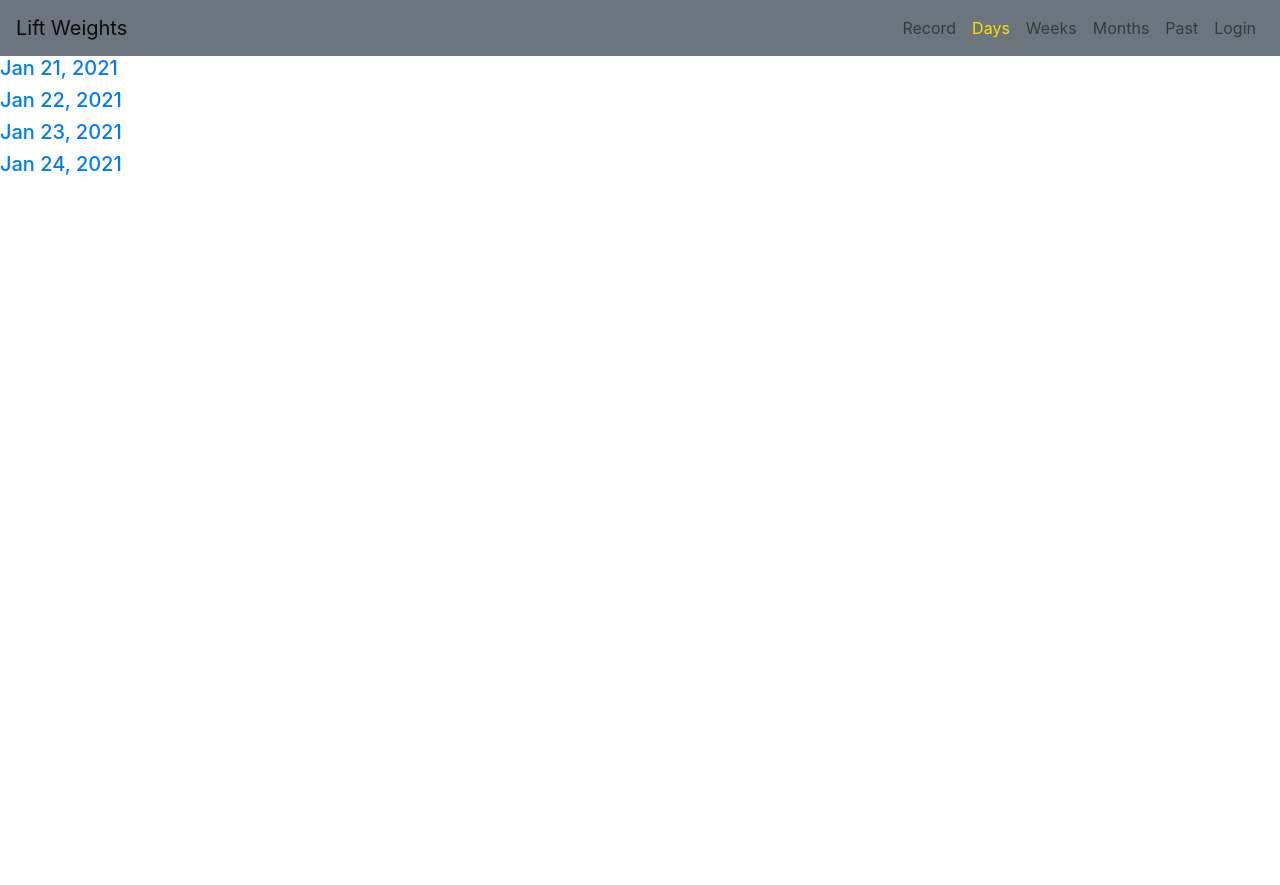
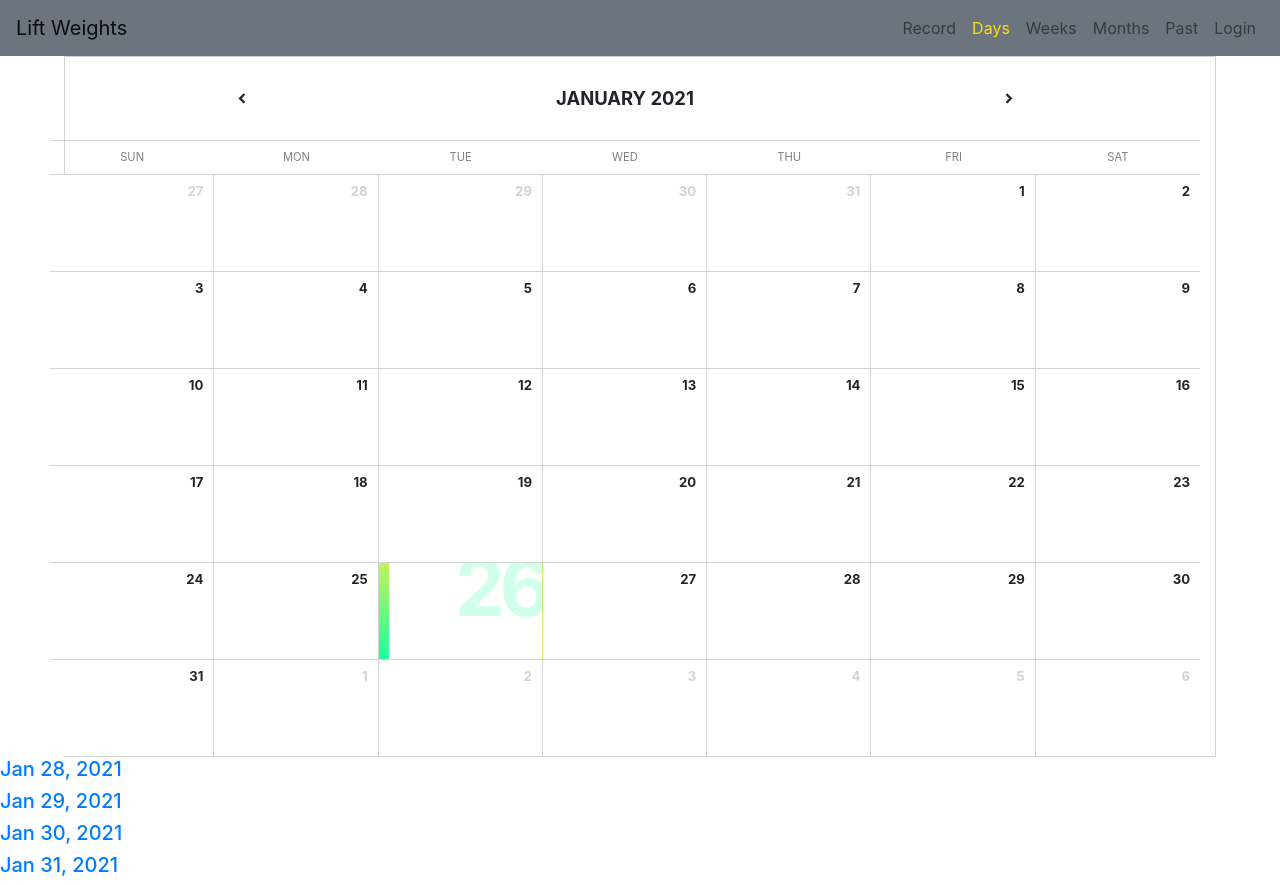
Before and after one commit to dtran5/liftweights, a React (Create React App) app: page /dailyworkouts in a window 1280 px wide. Before the commit the page ends 800 px from the top, so only its background shows below. Built offline with nearby package versions, Linux system fonts and the light colour scheme.

Commit message:
Create calendar component
Render calendar component. Calendar auto selects current date and will
show on screen.

```diff
--- a/package.json
+++ b/package.json
@@ -7,6 +7,7 @@
     "@testing-library/react": "^11.2.3",
     "@testing-library/user-event": "^12.6.0",
     "bootstrap": "^4.6.0",
+    "date-fns": "^2.16.1",
     "node-sass": "^4.14.1",
     "react": "^17.0.1",
     "react-bootstrap": "^1.4.3",
--- a/src/App.js
+++ b/src/App.js
@@ -2,7 +2,7 @@
 import { BrowserRouter as Router, Route, Switch } from 'react-router-dom';
 
 import MainNavigation from './components/Navigation/MainNavigation'
-import LoginPage from './components/Login'
+import LoginPage from './components/Login/Login'
 import WorkoutDays from './components/Days/WorkoutDays';
 import WorkoutDay from './components/Days/WorkoutDay'
 
@@ -14,8 +14,8 @@
 const App = () => {
   let workoutData = [
     {
-        date: 'Jan 21, 2021',
-        id: '01212021',
+        date: 'Jan 28, 2021',
+        id: '01282021',
         exercises: [
             {
                 name: 'Bench Press',
@@ -41,8 +41,8 @@
         ]
     },
     {
-        date: 'Jan 22, 2021',
-        id: '01222021',
+        date: 'Jan 29, 2021',
+        id: '01292021',
         exercises: [
             {
                 name: 'Overhead Press',
@@ -68,8 +68,8 @@
         ]
     },
     {
-      date: 'Jan 23, 2021',
-      id: '01232021',
+      date: 'Jan 30, 2021',
+      id: '01302021',
       exercises: [
           {
               name: 'Barbell Row',
@@ -95,8 +95,8 @@
       ]
     },
   {
-    date: 'Jan 24, 2021',
-    id: '01242021',
+    date: 'Jan 31, 2021',
+    id: '01312021',
     exercises: [
         {
             name: 'Sumo Deadlift',
--- /dev/null
+++ b/src/components/Calendar/Calendar.css
@@ -0,0 +1,158 @@
+@import url(https://fonts.googleapis.com/css?family=Open+Sans:300,400,700);
+@import url(https://fonts.googleapis.com/icon?family=Material+Icons);
+.icon {
+    font-family: 'Material Icons', serif;
+    font-style: normal;
+    display: inline-block;
+    vertical-align: middle;
+    line-height: 1;
+    text-transform: none;
+    letter-spacing: normal;
+    word-wrap: normal;
+    white-space: nowrap;
+    direction: ltr;
+    -webkit-font-smoothing: antialiased;
+    text-rendering: optimizeLegibility;
+    -moz-osx-font-smoothing: grayscale;
+    font-feature-settings: 'liga';
+}
+/* GENERAL */
+* {
+    box-sizing: border-box;
+}
+body {
+    font-family: 'Open Sans', 'Helvetica Neue', 'Helvetica', 'Arial', sans-serif;
+    font-size: 1em;
+    font-weight: 300;
+    line-height: 1.5;
+    position: relative;
+}
+header {
+    display: block;
+    width: 100%;
+    padding: 1.75em 0;
+    border-bottom: 1px solid lightgray;
+    background: white;
+}
+/* GRID */
+.row {
+    margin: 0;
+    padding: 0;
+    display: flex;
+    flex-direction: row;
+    flex-wrap: wrap;
+    width: 100%;
+}
+.row-middle {
+    align-items: center;
+}
+.column {
+    flex-grow: 1;
+    flex-basis: 0;
+    max-width: 100%;
+}
+/* Calendar */
+.calendar {
+    display: block;
+    position: relative;
+    width: 90%;
+    background: white;
+    border: 1px solid lightgray;
+    height: auto;
+    margin:0 auto;
+}
+.calendar .header {
+    text-align: center;
+    text-transform: uppercase;
+    font-weight: 700;
+    font-size: 115%;
+    padding: 1.5em 0;
+    border-bottom: 1px solid lightgray;
+}
+.calendar .header .icon {
+    cursor: pointer;
+    transition: .15s ease-out;
+}
+.calendar .header .icon:hover {
+    transform: scale(1.75);
+    transition: .25s ease-out;
+    color: dodgerblue;
+}
+.calendar .header .icon:first-of-type {
+    margin-left: 1em;
+}
+.calendar .header .icon:last-of-type {
+    margin-right: 1em;
+}
+.calendar .days {
+    text-align: center;
+    text-transform: uppercase;
+    font-weight: 400;
+    color: gray;
+    font-size: 70%;
+    padding: .75em 0;
+    border-bottom: 1px solid lightgray;
+}
+.calendar .body .cell {
+    position: relative;
+    height: 6em;
+    border-right: 1px solid lightgray;
+    overflow: hidden;
+    cursor: pointer;
+    background: white;
+    transition: 0.25s ease-out;
+}
+.calendar .body .cell:hover {
+    background: whitesmoke;
+    transition: 0.5s ease-out;
+}
+.calendar .body .selected {
+    border-left: 10px solid transparent;
+    border-image: linear-gradient(45deg, #1affa0 0%,#cff153 40%);
+    border-image-slice: 1;
+}
+.calendar .body .row {
+    border-bottom: 1px solid lightgray;
+}
+.calendar .body .row:last-child {
+    border-bottom: none;
+}
+.calendar .body .cell:last-child {
+    border-right: none;
+}
+.calendar .body .cell .number {
+    position: absolute;
+    font-size: 82.5%;
+    line-height: 1;
+    top: .75em;
+    right: .75em;
+    font-weight: 700;
+}
+.calendar .body .cell:hover .number, .calendar .body .selected .number   {
+    visibility:hidden;
+}
+.calendar .body .disabled {
+    color: lightgray;
+    pointer-events: none;
+}
+.calendar .body .cell .bg {
+    font-weight: 700;
+    line-height: 1;
+    color: #1affa0;
+    opacity: 0;
+    font-size: 5em;
+    position: absolute;
+    top: -.2em;
+    right: -.05em;
+    transition: .25s ease-out;
+    letter-spacing: -.07em;
+}
+.calendar .body .cell:hover .bg, .calendar .body .selected .bg  {
+    opacity: 0.2;
+    transition: .5s ease-in;
+}
+.calendar .body .column {
+    flex-grow: 0;
+    flex-basis: calc(100%/7);
+    width: calc(100%/7);
+}
--- /dev/null
+++ b/src/components/Calendar/Calendar.js
@@ -0,0 +1,160 @@
+import React, { useState } from 'react';
+import {
+    addMonths,
+    subMonths,
+    format,
+    startOfWeek,
+    startOfMonth,
+    endOfWeek,
+    endOfMonth,
+    addDays,
+    isSameDay,
+    isSameMonth,
+    toDate
+ } from "date-fns"
+import "./Calendar.css"
+
+const Calendar = () => {
+
+
+    //Tells Calendar current date so it can render proper month
+    const [currentDate, setCurrentDate] = useState(new Date())
+    //Tells Calendar which date is selected by user to provide styling
+    const [selectedDate, setSelectedDate] = useState(new Date())
+
+    const nextMonth = () => {
+        //takes current date, adds 1 month. date is stored as default in our hook currentDate
+        setCurrentDate(addMonths(currentDate, 1));
+     }
+     //takes current date, subtracts 1 month. date is stored as default in our hook currentDate
+     const prevMonth = () => {
+        setCurrentDate(subMonths(currentDate, 1));
+     }
+
+    const header = () => {
+        const dateFormat = "MMMM yyyy"
+
+        return (
+            <div className="header row flex-middle">
+                <div className="column col-start">
+                    <div className="icon" onClick={prevMonth}>
+                        chevron_left
+                    </div>
+                </div>
+                <div className="column col-center">
+                    <span>{format(currentDate, dateFormat)}</span>
+                </div>
+                <div className="column col-end">
+                    <div className="icon" onClick={nextMonth}>
+                        chevron_right
+                    </div>
+                </div>
+            </div>
+        )
+    }
+
+    const daysOfWeek = () => {
+        //formats our days of the week
+        const dateFormat = "E";
+        //empty array to push our days into
+        const days = [];
+
+        //startOfWeek from date-fns gives us current week start date
+        let startDate = startOfWeek(currentDate);
+        //Looping through our empty array 7 times, push our names of days
+        //addDays starts at our current date, incrementing by i (1), adding our days
+        //format by dateFormat (E) is our name of each day
+        for (let i = 0; i < 7; i++) {
+              days.push(
+                 <div className="column col-center" key={i}>
+
+                 {format(addDays(startDate, i), dateFormat)}
+                 </div>
+              );
+           }
+           return <div className="days row">{days}</div>;
+        };
+
+    const cells = () => {
+        const monthStart = startOfMonth(currentDate);
+        const monthEnd = endOfMonth(currentDate);
+
+        //gets value of current month start date
+        const startDate = startOfWeek(monthStart);
+
+
+        //gets value of current month end date
+        //used to end our while loop
+        const endDate = endOfWeek(monthEnd);
+
+        //renders correct date in each cell, formatted
+        const dateFormat = "d";
+
+        //used to render all weeks of a given month
+        //this is the one actually rendered when function runs
+        const rows = [];
+
+        //used to render each calendat week
+        //at end of each week, this array is pushed into rows array and emptied for the next week
+        let days = [];
+        //points to start date of given month
+        let day = startDate;
+        let formattedDate = "";
+
+        //this loop continues as long as day is less than/equal to enddate
+        //gurantees loop runs entire month and stops at the end
+        while (day <= endDate) {
+            //7 iteration loop covers full week
+            for (let i = 0; i < 7; i++) {
+                //takes each day and formats it
+                formattedDate = format(day, dateFormat)
+                //clones day which is = to startdate = to start of given month
+                const cloneDay = day;
+
+                //at end of 7 iterations, days array gets pushed into rows array as a
+                //SINGLE div.
+                //array is then cleared and the next week begins
+                //once the loops condition is met, we return the full rows array as a single div
+                //the rows array is ultimately the one rendered
+                days.push(
+                    <div
+                        //ternary operator for our class name
+                        //if our days not in same month, add disable class
+                        className={`column cell ${!isSameMonth(day, monthStart)
+                        ? "disabled" : isSameDay(day, selectedDate)
+                        //if the date is the same as today's date, add selected class
+                        ? "selected": ""}`}
+                        key={day}
+                        onClick = {() => onDateClick(toDate(cloneDay))}
+                >
+                    <span className="number">{formattedDate}</span>
+                    <span className="bg">{formattedDate}</span>
+                </div>
+                );
+                day = addDays(day, 1)
+            }
+
+            rows.push(
+                <div className="row" key={day}>{days}</div>
+            );
+            days = []
+        }
+        return (
+            <div className="body">{rows}</div>
+        )
+    }
+
+    const onDateClick = day => {
+        setSelectedDate(day)
+        }
+
+    return (
+        <div className="calendar">
+            <div>{header()}</div>
+            <div>{daysOfWeek()}</div>
+            <div>{cells()}</div>
+        </div>
+    )
+}
+
+export default Calendar
--- a/src/components/Days/WorkoutDays.js
+++ b/src/components/Days/WorkoutDays.js
@@ -1,11 +1,15 @@
 import React from 'react';
 import { Link } from 'react-router-dom';
 
+import Calendar from '../Calendar/Calendar'
 
 const WorkoutDays = (props) => {
-    console.log(props);
+
+
+
     return (
         <div>
+            <Calendar />
             {props.items.map((workout, index) => (
             <h5 key={index}>
             <Link to={`/dailyworkout/${workout.id}`}>{workout.date}</Link>
```
Also changed, not shown: src/components/Login/Login.js (renamed from src/components/Login.js), 2 other files (tests, documents, lock files or other folders).
